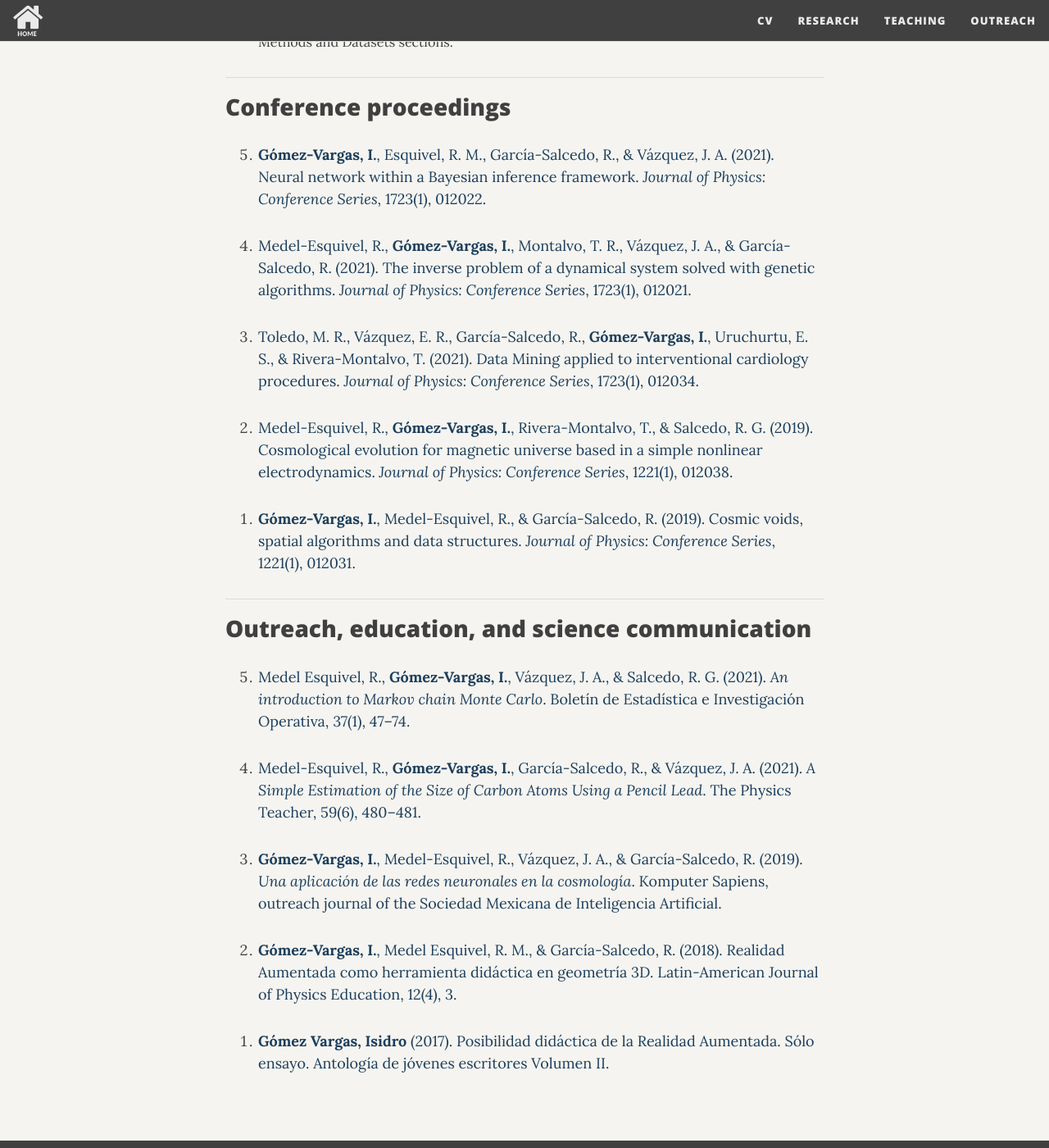
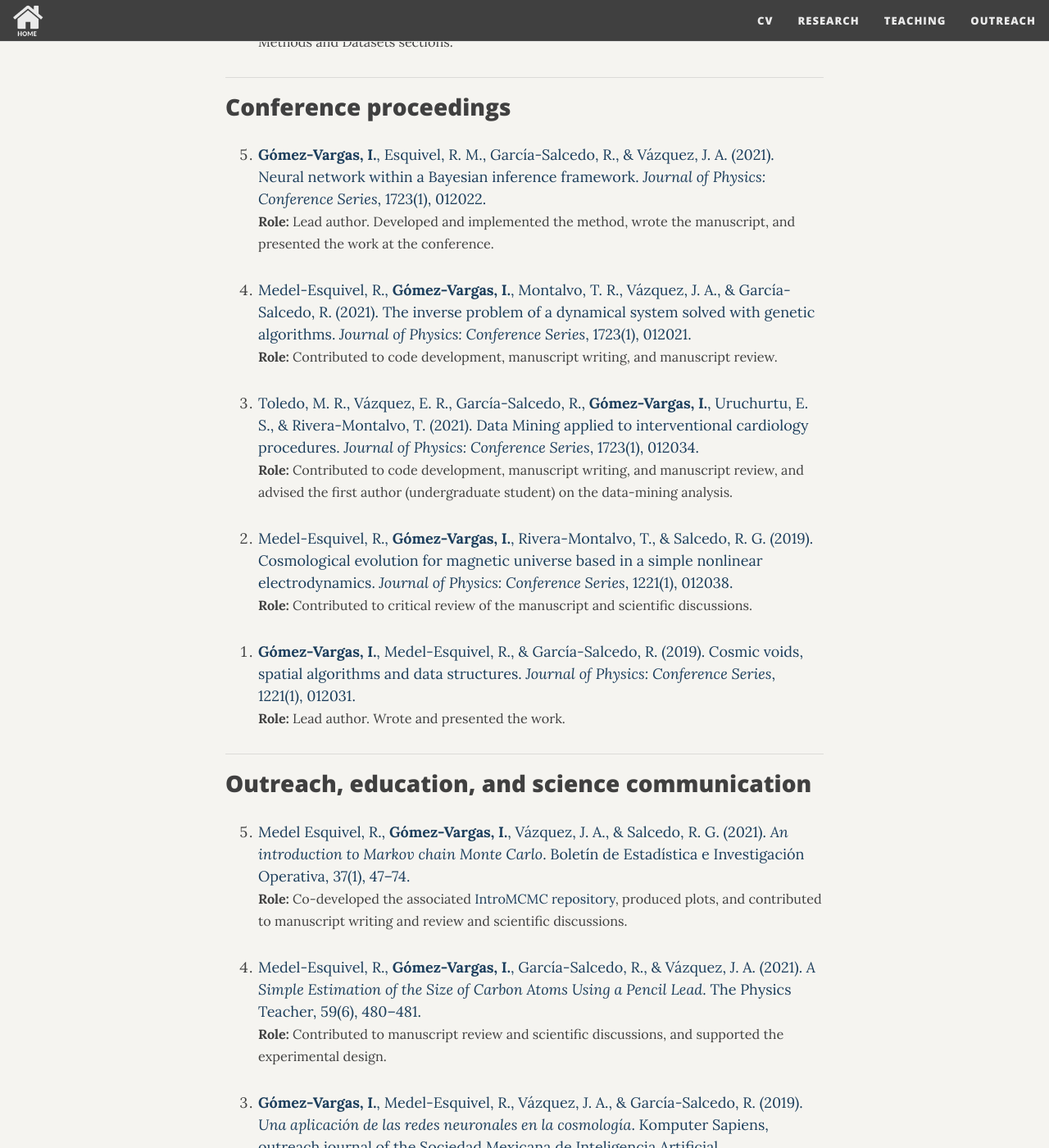
Before and after one commit to igomezv/igomezv.github.io, a Jekyll site: the page built from full_papers.md, in a window 1280 px wide and 1400 px high, scrolled down 3253 px. Shown: the whole window at 82% size. Built offline with Jekyll 4.4.1, drawn with Linux system fonts in a browser that asks for light colours; nearby versions of some CDN libraries; comment, search, counter and statistics services are not loaded; some of the changed text lies outside the part shown.

Commit message:
Update roles

```diff
--- a/full_papers.md
+++ b/full_papers.md
@@ -133,27 +133,32 @@ Complete list of publications.
 <ol reversed start="5" markdown="1">
 <li markdown="1">
 
-[**Gómez-Vargas, I.**, Esquivel, R. M., García-Salcedo, R., & Vázquez, J. A. (2021). Neural network within a Bayesian inference framework. *Journal of Physics: Conference Series*, 1723(1), 012022.](https://iopscience.iop.org/article/10.1088/1742-6596/1723/1/012022/meta)
+[**Gómez-Vargas, I.**, Esquivel, R. M., García-Salcedo, R., & Vázquez, J. A. (2021). Neural network within a Bayesian inference framework. *Journal of Physics: Conference Series*, 1723(1), 012022.](https://iopscience.iop.org/article/10.1088/1742-6596/1723/1/012022/meta) <br>
+<span class="publication-contributions" markdown="span">**Role:** Lead author. Developed and implemented the method, wrote the manuscript, and presented the work at the conference.</span>
 
 </li>
 <li markdown="1">
 
-[Medel-Esquivel, R., **Gómez-Vargas, I.**, Montalvo, T. R., Vázquez, J. A., & García-Salcedo, R. (2021). The inverse problem of a dynamical system solved with genetic algorithms. *Journal of Physics: Conference Series*, 1723(1), 012021.](https://iopscience.iop.org/article/10.1088/1742-6596/1723/1/012021/meta)
+[Medel-Esquivel, R., **Gómez-Vargas, I.**, Montalvo, T. R., Vázquez, J. A., & García-Salcedo, R. (2021). The inverse problem of a dynamical system solved with genetic algorithms. *Journal of Physics: Conference Series*, 1723(1), 012021.](https://iopscience.iop.org/article/10.1088/1742-6596/1723/1/012021/meta) <br>
+<span class="publication-contributions" markdown="span">**Role:** Contributed to code development, manuscript writing, and manuscript review.</span>
 
 </li>
 <li markdown="1">
 
-[Toledo, M. R., Vázquez, E. R., García-Salcedo, R., **Gómez-Vargas, I.**, Uruchurtu, E. S., & Rivera-Montalvo, T. (2021). Data Mining applied to interventional cardiology procedures. *Journal of Physics: Conference Series*, 1723(1), 012034.](https://iopscience.iop.org/article/10.1088/1742-6596/1723/1/012034/meta)
+[Toledo, M. R., Vázquez, E. R., García-Salcedo, R., **Gómez-Vargas, I.**, Uruchurtu, E. S., & Rivera-Montalvo, T. (2021). Data Mining applied to interventional cardiology procedures. *Journal of Physics: Conference Series*, 1723(1), 012034.](https://iopscience.iop.org/article/10.1088/1742-6596/1723/1/012034/meta) <br>
+<span class="publication-contributions" markdown="span">**Role:** Contributed to code development, manuscript writing, and manuscript review, and advised the first author (undergraduate student) on the data-mining analysis.</span>
 
 </li>
 <li markdown="1">
 
-[Medel-Esquivel, R., **Gómez-Vargas, I.**, Rivera-Montalvo, T., & Salcedo, R. G. (2019). Cosmological evolution for magnetic universe based in a simple nonlinear electrodynamics. *Journal of Physics: Conference Series*, 1221(1), 012038.](https://iopscience.iop.org/article/10.1088/1742-6596/1221/1/012038/meta)
+[Medel-Esquivel, R., **Gómez-Vargas, I.**, Rivera-Montalvo, T., & Salcedo, R. G. (2019). Cosmological evolution for magnetic universe based in a simple nonlinear electrodynamics. *Journal of Physics: Conference Series*, 1221(1), 012038.](https://iopscience.iop.org/article/10.1088/1742-6596/1221/1/012038/meta) <br>
+<span class="publication-contributions" markdown="span">**Role:** Contributed to critical review of the manuscript and scientific discussions.</span>
 
 </li>
 <li markdown="1">
 
-[**Gómez-Vargas, I.**, Medel-Esquivel, R., & García-Salcedo, R. (2019). Cosmic voids, spatial algorithms and data structures. *Journal of Physics: Conference Series*, 1221(1), 012031.](https://iopscience.iop.org/article/10.1088/1742-6596/1221/1/012031/meta)
+[**Gómez-Vargas, I.**, Medel-Esquivel, R., & García-Salcedo, R. (2019). Cosmic voids, spatial algorithms and data structures. *Journal of Physics: Conference Series*, 1221(1), 012031.](https://iopscience.iop.org/article/10.1088/1742-6596/1221/1/012031/meta) <br>
+<span class="publication-contributions" markdown="span">**Role:** Lead author. Wrote and presented the work.</span>
 
 </li>
 </ol>
@@ -165,27 +170,32 @@ Complete list of publications.
 <ol reversed start="5" markdown="1">
 <li markdown="1">
 
-[Medel Esquivel, R., **Gómez-Vargas, I.**, Vázquez, J. A., & Salcedo, R. G. (2021). *An introduction to Markov chain Monte Carlo*. Boletín de Estadística e Investigación Operativa, 37(1), 47–74.](https://www.researchgate.net/publication/350485874_An_introduction_to_Markov_Chain_Monte_Carlo)
+[Medel Esquivel, R., **Gómez-Vargas, I.**, Vázquez, J. A., & Salcedo, R. G. (2021). *An introduction to Markov chain Monte Carlo*. Boletín de Estadística e Investigación Operativa, 37(1), 47–74.](https://www.researchgate.net/publication/350485874_An_introduction_to_Markov_Chain_Monte_Carlo) <br>
+<span class="publication-contributions" markdown="span">**Role:** Co-developed the associated [IntroMCMC repository](https://github.com/igomezv/IntroMCMC), produced plots, and contributed to manuscript writing and review and scientific discussions.</span>
 
 </li>
 <li markdown="1">
 
-[Medel-Esquivel, R., **Gómez-Vargas, I.**, García-Salcedo, R., & Vázquez, J. A. (2021). *A Simple Estimation of the Size of Carbon Atoms Using a Pencil Lead*. The Physics Teacher, 59(6), 480–481.](https://aapt.scitation.org/doi/full/10.1119/10.0006135?casa_token=BE9FYdTwF0MAAAAA%3AddmWH4-Q-HSKcmdfN0XpYaVOf3mrE2asvvt_d-NRiEMuaktvW1dlQ8LC0IHnllappZWfCfwS7g45YA)
+[Medel-Esquivel, R., **Gómez-Vargas, I.**, García-Salcedo, R., & Vázquez, J. A. (2021). *A Simple Estimation of the Size of Carbon Atoms Using a Pencil Lead*. The Physics Teacher, 59(6), 480–481.](https://aapt.scitation.org/doi/full/10.1119/10.0006135?casa_token=BE9FYdTwF0MAAAAA%3AddmWH4-Q-HSKcmdfN0XpYaVOf3mrE2asvvt_d-NRiEMuaktvW1dlQ8LC0IHnllappZWfCfwS7g45YA) <br>
+<span class="publication-contributions" markdown="span">**Role:** Contributed to manuscript review and scientific discussions, and supported the experimental design.</span>
 
 </li>
 <li markdown="1">
 
-[**Gómez-Vargas, I.**, Medel-Esquivel, R., Vázquez, J. A., & García-Salcedo, R. (2019). *Una aplicación de las redes neuronales en la cosmología*. Komputer Sapiens, outreach journal of the Sociedad Mexicana de Inteligencia Artificial.](https://www.researchgate.net/publication/339617226_Una_Aplicacion_de_las_Redes_Neuronales_Artificiales_en_la_Cosmologia)
+[**Gómez-Vargas, I.**, Medel-Esquivel, R., Vázquez, J. A., & García-Salcedo, R. (2019). *Una aplicación de las redes neuronales en la cosmología*. Komputer Sapiens, outreach journal of the Sociedad Mexicana de Inteligencia Artificial.](https://www.researchgate.net/publication/339617226_Una_Aplicacion_de_las_Redes_Neuronales_Artificiales_en_la_Cosmologia) <br>
+<span class="publication-contributions" markdown="span">**Role:** Lead and corresponding author. Developed the content and wrote the manuscript.</span>
 
 </li>
 <li markdown="1">
 
-[**Gómez-Vargas, I.**, Medel Esquivel, R. M., & García-Salcedo, R. (2018). Realidad Aumentada como herramienta didáctica en geometría 3D. Latin-American Journal of Physics Education, 12(4), 3.](https://dialnet.unirioja.es/servlet/articulo?codigo=6960469)
+[**Gómez-Vargas, I.**, Medel Esquivel, R. M., & García-Salcedo, R. (2018). Realidad Aumentada como herramienta didáctica en geometría 3D. Latin-American Journal of Physics Education, 12(4), 3.](https://dialnet.unirioja.es/servlet/articulo?codigo=6960469) <br>
+<span class="publication-contributions" markdown="span">**Role:** Lead author. Developed and implemented the augmented-reality application, available in the [RAsolidsrev repository](https://github.com/igomezv/RAsolidsrev), and wrote the manuscript.</span>
 
 </li>
 <li markdown="1">
 
-[**Gómez Vargas, Isidro** (2017). Posibilidad didáctica de la Realidad Aumentada. Sólo ensayo. Antología de jóvenes escritores Volumen II.](https://www.academia.edu/35480477/Posibilidad_did%C3%A1ctica_de_la_Realidad_Aumentada)
+[**Gómez Vargas, Isidro** (2017). Posibilidad didáctica de la Realidad Aumentada. Sólo ensayo. Antología de jóvenes escritores Volumen II.](https://www.academia.edu/35480477/Posibilidad_did%C3%A1ctica_de_la_Realidad_Aumentada) <br>
+<span class="publication-contributions" markdown="span">**Award:** [Second place, postgraduate category, Premio de Ensayo Innovación Educativa 2016](https://www.cronica.com.mx/notas-politecnico_entrega_premios_de_ensayo_a_la_innovacion_educativa-999820-2016.html), Instituto Politécnico Nacional.</span>
 
 </li>
 </ol>
```
